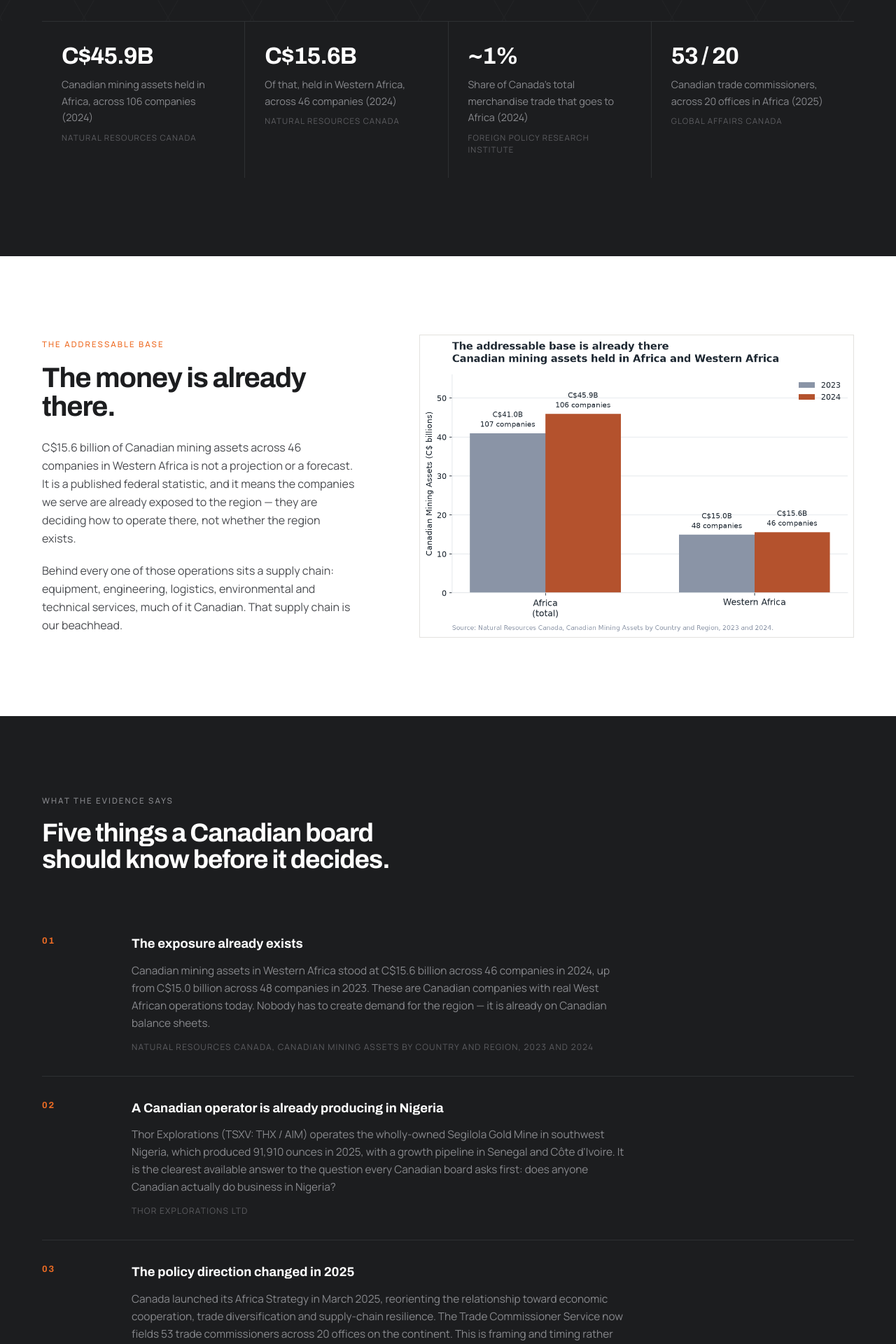
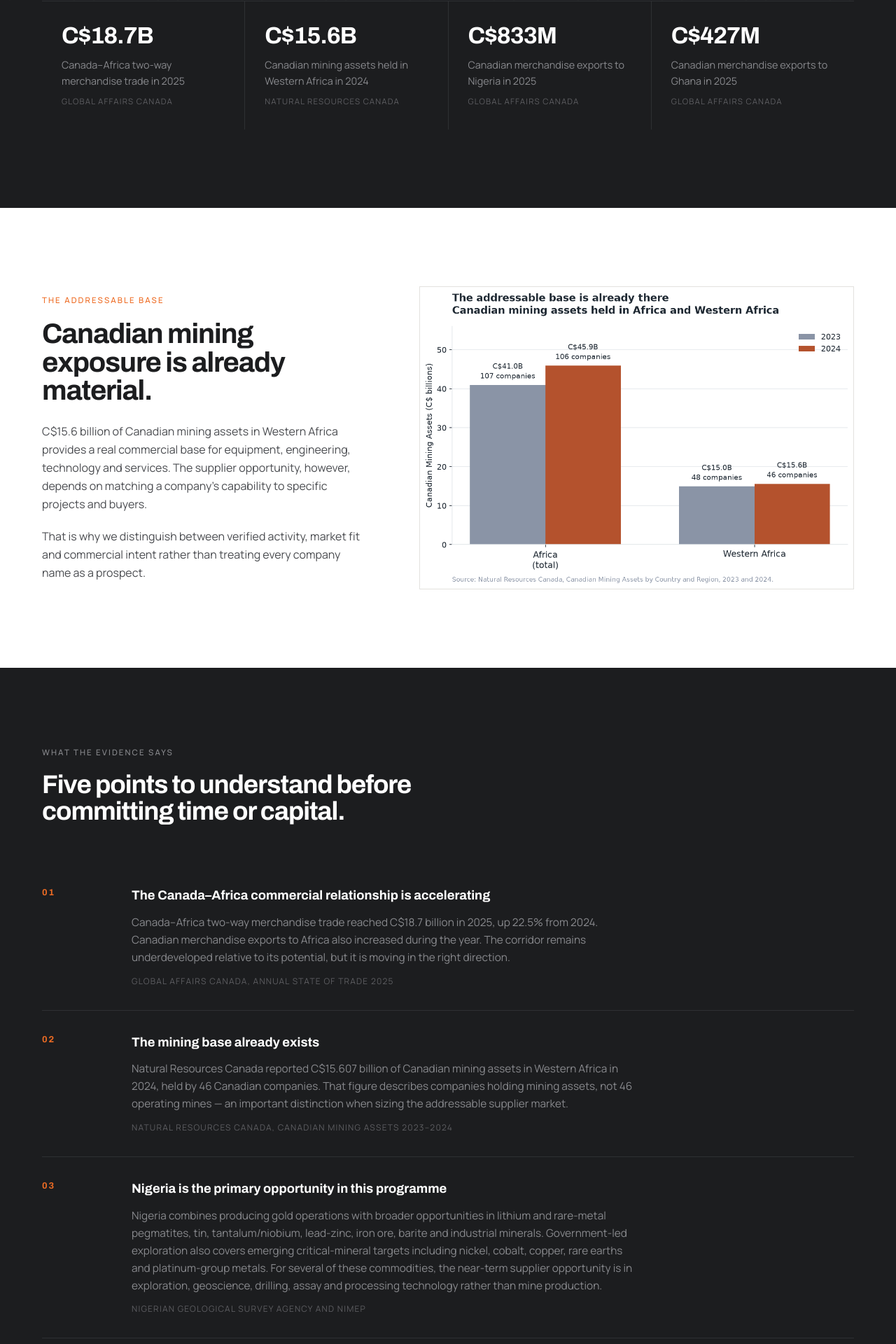
Before and after one commit to mayowadebiyi-ops/Maduy-Website, a React (Vite) app in the folder maduy-consult-TiXqJr/maduy-consult/packages/web/: page /west-africa in a window 1280 px wide. Shown: the part 547-2467 px from the top of the page at 70% size. Built offline with nearby package versions, Linux system fonts and the light colour scheme.

Commit message:
Update West Africa page with current trade, mining and mineral opportunity data

```diff
--- a/maduy-consult-TiXqJr/maduy-consult/packages/web/src/web/pages/west-africa.tsx
+++ b/maduy-consult-TiXqJr/maduy-consult/packages/web/src/web/pages/west-africa.tsx
@@ -2,23 +2,23 @@ import { PageShell } from "../components/page-shell";
 
 const FIGURES = [
 	{
-		figure: "C$45.9B",
-		label: "Canadian mining assets held in Africa, across 106 companies (2024)",
+		figure: "C$18.7B",
+		label: "Canada–Africa two-way merchandise trade in 2025",
+		source: "Global Affairs Canada",
+	},
+	{
+		figure: "C$15.6B",
+		label: "Canadian mining assets held in Western Africa in 2024",
 		source: "Natural Resources Canada",
 	},
 	{
-		figure: "C$15.6B",
-		label: "Of that, held in Western Africa, across 46 companies (2024)",
-		source: "Natural Resources Canada",
+		figure: "C$833M",
+		label: "Canadian merchandise exports to Nigeria in 2025",
+		source: "Global Affairs Canada",
 	},
 	{
-		figure: "~1%",
-		label: "Share of Canada's total merchandise trade that goes to Africa (2024)",
-		source: "Foreign Policy Research Institute",
-	},
-	{
-		figure: "53 / 20",
-		label: "Canadian trade commissioners, across 20 offices in Africa (2025)",
+		figure: "C$427M",
+		label: "Canadian merchandise exports to Ghana in 2025",
 		source: "Global Affairs Canada",
 	},
 ];
@@ -26,91 +26,91 @@ const FIGURES = [
 const SIGNALS = [
 	{
 		n: "01",
-		title: "The exposure already exists",
-		body: "Canadian mining assets in Western Africa stood at C$15.6 billion across 46 companies in 2024, up from C$15.0 billion across 48 companies in 2023. These are Canadian companies with real West African operations today. Nobody has to create demand for the region — it is already on Canadian balance sheets.",
-		source: "Natural Resources Canada, Canadian Mining Assets by Country and Region, 2023 and 2024",
+		title: "The Canada–Africa commercial relationship is accelerating",
+		body: "Canada–Africa two-way merchandise trade reached C$18.7 billion in 2025, up 22.5% from 2024. Canadian merchandise exports to Africa also increased during the year. The corridor remains underdeveloped relative to its potential, but it is moving in the right direction.",
+		source: "Global Affairs Canada, Annual State of Trade 2025",
 	},
 	{
 		n: "02",
-		title: "A Canadian operator is already producing in Nigeria",
-		body: "Thor Explorations (TSXV: THX / AIM) operates the wholly-owned Segilola Gold Mine in southwest Nigeria, which produced 91,910 ounces in 2025, with a growth pipeline in Senegal and Côte d'Ivoire. It is the clearest available answer to the question every Canadian board asks first: does anyone Canadian actually do business in Nigeria?",
-		source: "Thor Explorations Ltd",
+		title: "The mining base already exists",
+		body: "Natural Resources Canada reported C$15.607 billion of Canadian mining assets in Western Africa in 2024, held by 46 Canadian companies. That figure describes companies holding mining assets, not 46 operating mines — an important distinction when sizing the addressable supplier market.",
+		source: "Natural Resources Canada, Canadian Mining Assets 2023–2024",
 	},
 	{
 		n: "03",
-		title: "The policy direction changed in 2025",
-		body: "Canada launched its Africa Strategy in March 2025, reorienting the relationship toward economic cooperation, trade diversification and supply-chain resilience. The Trade Commissioner Service now fields 53 trade commissioners across 20 offices on the continent. This is framing and timing rather than proof of demand — but the institutional support on the Canadian side is materially better than it was.",
-		source: "Global Affairs Canada",
+		title: "Nigeria is the primary opportunity in this programme",
+		body: "Nigeria combines producing gold operations with broader opportunities in lithium and rare-metal pegmatites, tin, tantalum/niobium, lead-zinc, iron ore, barite and industrial minerals. Government-led exploration also covers emerging critical-mineral targets including nickel, cobalt, copper, rare earths and platinum-group metals. For several of these commodities, the near-term supplier opportunity is in exploration, geoscience, drilling, assay and processing technology rather than mine production.",
+		source: "Nigerian Geological Survey Agency and NIMEP",
 	},
 	{
 		n: "04",
-		title: "The gap is the opportunity",
-		body: "Africa accounts for just over 1% of Canada's total merchandise trade. Read honestly, that is not evidence of a booming corridor. It is the measure of how little Canadian commercial capacity is pointed at a market of well over a billion people — and the reason a firm with real operating history on both ends has something to sell.",
-		source: "Foreign Policy Research Institute, March 2026",
+		title: "Ghana is an established complementary mining platform",
+		body: "Ghana remains one of Africa's established gold producers and also has operating manganese and bauxite sectors, an emerging lithium development pipeline, and recognised iron-ore and industrial-mineral potential. For Canadian suppliers, the market is often less about basic entry and more about finding a defined technical or commercial fit.",
+		source: "Ghana Minerals Commission",
 	},
 	{
 		n: "05",
-		title: "The regional bloc is smaller than most decks say",
-		body: "ECOWAS now has 12 member states following the withdrawal of Burkina Faso, Mali and Niger on 29 January 2025. It remains a single market of over 400 million people, but any adviser still telling you it has fifteen members has not looked since 2024.",
-		source: "ECOWAS, January 2025",
+		title: "Policy support helps — but it does not replace execution",
+		body: "Canada's Africa Strategy, launched in March 2025, places greater emphasis on trade, investment, supply-chain resilience and economic cooperation. The opportunity still has to be converted into customers, partners, contracts, local support and repeat business.",
+		source: "Global Affairs Canada, Canada's Africa Strategy",
 	},
 ];
 
 const TAX = [
 	{
 		h: "Withholding tax on professional fees",
-		b: "Nigeria applies withholding tax on consultancy and professional fees at 5% for residents and 10% for non-residents. If a Nigerian counterparty pays a Canadian entity directly, the 10% bites. How the engagement is routed determines whether that happens.",
+		b: "For consultancy, technical, management and professional fees, published Nigerian guidance generally applies 5% withholding for resident recipients and 10% for non-resident recipients, subject to the transaction, taxpayer status and any applicable treaty relief.",
 	},
 	{
 		h: "VAT",
-		b: "The standard Nigerian VAT rate is 7.5%, and the Nigeria Tax Act 2025 reworked significant parts of the regime. Anyone quoting you the pre-2025 position is quoting an out-of-date rulebook.",
+		b: "Nigeria's standard VAT rate remains 7.5%. The tax reform enacted in 2025 changed several aspects of the wider regime, so transaction-specific treatment should be checked before implementation.",
 	},
 	{
-		h: "The Canada–Nigeria treaty",
-		b: "Canada and Nigeria have a double taxation agreement in force, so relief exists. It does not apply automatically — it has to be claimed correctly, with the right residence certification, at the right time.",
+		h: "DTA and FIPA are not the same thing",
+		b: "The Canada–Nigeria income tax treaty is in force. The Canada–Nigeria Foreign Investment Promotion and Protection Agreement was signed in 2014 but has not entered into force. Neither should be described as providing protection beyond its actual legal effect.",
 	},
 ];
 
 const SOURCES = [
 	{
+		label: "Global Affairs Canada — Annual State of Trade 2025",
+		url: "https://international.canada.ca/en/global-affairs/corporate/reports/chief-economist/annual/2025",
+	},
+	{
 		label: "Natural Resources Canada — Canadian Mining Assets by Country and Region, 2023 and 2024",
 		url: "https://natural-resources.canada.ca/maps-tools-publications/publications/canadian-mining-assets-cmas-country-region-2023-2024-p",
 	},
 	{
-		label: "Global Affairs Canada — Canada's Africa Strategy, March 2025",
+		label: "Global Affairs Canada — Canada's Africa Strategy",
 		url: "https://international.canada.ca/en/global-affairs/corporate/reports/africa-strategy-2025",
 	},
 	{
-		label: "Global Affairs Canada — Canada and Africa",
-		url: "https://www.international.gc.ca/world-monde/international_relations-relations_internationales/africa-afrique/index.aspx?lang=eng",
+		label: "Nigerian Geological Survey Agency — Mineral Exploration & Evaluation",
+		url: "https://ngsa.gov.ng/mineral-exploration-evaluation/",
 	},
 	{
-		label: "Thor Explorations Ltd — Segilola Gold Project",
-		url: "https://thorexpl.com/projects-operations/segilola-gold-project/",
+		label: "Nigerian Geological Survey Agency — National Integrated Mineral Exploration Programme",
+		url: "https://ngsa.gov.ng/nimep/",
 	},
 	{
-		label: "Foreign Policy Research Institute — Canada and Africa: Bridging the Gap Between Potential and Policy, March 2026",
-		url: "https://www.fpri.org/article/2026/03/canada-and-africa-bridging-the-gap-between-potential-and-policy/",
+		label: "Ghana Minerals Commission — Minerals in Ghana",
+		url: "https://www.mincom.gov.gh/minerals-in-ghana/",
+	},
+	{
+		label: "Ghana Minerals Commission — Operating Mines",
+		url: "https://www.mincom.gov.gh/operating-mines/",
 	},
 	{
 		label: "PwC Worldwide Tax Summaries — Nigeria, withholding taxes",
 		url: "https://taxsummaries.pwc.com/nigeria/corporate/withholding-taxes",
 	},
 	{
-		label: "PwC Worldwide Tax Summaries — Nigeria, other taxes (VAT)",
-		url: "https://taxsummaries.pwc.com/nigeria/corporate/other-taxes",
+		label: "Government of Canada — Tax treaties in force",
+		url: "https://www.canada.ca/en/department-finance/programs/tax-policy/tax-treaties/in-force.html",
 	},
 	{
-		label: "EY Global Tax News — Nigeria Tax Act 2025, highlights",
-		url: "https://globaltaxnews.ey.com/news/2025-5016-nigeria-tax-act-2025-has-been-signed-highlights",
-	},
-	{
-		label: "Government of Canada Treaty Information — Canada–Nigeria double taxation agreement",
-		url: "https://www.treaty-accord.gc.ca/text-texte.aspx?id=102399&Lang=eng",
-	},
-	{
-		label: "MSTA Canada (formerly CAMESE) — What We Do",
-		url: "https://mstacanada.ca/about-us/what-we-do/",
+		label: "UNCTAD Investment Policy Hub — Canada investment agreements",
+		url: "https://investmentpolicy.unctad.org/international-investment-agreements/countries/35/canada",
 	},
 ];
 
@@ -120,21 +120,18 @@ export default function WestAfricaPage() {
 			eyebrow="The market"
 			title={
 				<>
-					The case for West Africa,{" "}
-					<span className="text-brand-orange">with the sources attached.</span>
+					West African opportunity,{" "}
+					<span className="text-brand-orange">with the evidence attached.</span>
 				</>
 			}
-			standfirst="Everything on this page is drawn from public, citable sources — Natural Resources Canada, Global Affairs Canada, company filings and published tax guidance. We would rather show you where the numbers come from than ask you to take a consultancy's word for them."
+			standfirst="Our current commercial focus is Nigeria first, with Ghana as an established complementary mining market. The opportunity is multi-mineral and supplier-led — not a gold-only thesis."
 		>
-			{/* Figures */}
 			<section className="bg-ink pb-24 lg:pb-28">
 				<div className="mx-auto max-w-[1240px] px-6 lg:px-10">
 					<dl className="grid gap-px border-t border-ink-3 sm:grid-cols-2 sm:bg-ink-3 lg:grid-cols-4">
 						{FIGURES.map((s) => (
 							<div key={s.figure} className="bg-ink py-8 sm:px-7">
-								<dt className="display-tight text-[2.1rem] font-bold text-paper">
-									{s.figure}
-								</dt>
+								<dt className="display-tight text-[2.1rem] font-bold text-paper">{s.figure}</dt>
 								<dd className="mt-3 max-w-[30ch] text-[0.9rem] leading-relaxed text-brand-grey">
 									{s.label}
 								</dd>
@@ -147,32 +144,29 @@ export default function WestAfricaPage() {
 				</div>
 			</section>
 
-			{/* Chart */}
 			<section className="bg-paper py-24 lg:py-28">
 				<div className="mx-auto max-w-[1240px] px-6 lg:px-10">
 					<div className="grid items-center gap-14 lg:grid-cols-[minmax(0,0.85fr)_minmax(0,1.15fr)] lg:gap-20">
 						<div>
 							<p className="eyebrow text-brand-orange">The addressable base</p>
-							<h2 className="display-tight mt-5 max-w-[20ch] text-[2rem] font-bold text-ink lg:text-[2.5rem]">
-								The money is already there.
+							<h2 className="display-tight mt-5 max-w-[22ch] text-[2rem] font-bold text-ink lg:text-[2.5rem]">
+								Canadian mining exposure is already material.
 							</h2>
-							<p className="mt-6 max-w-[46ch] text-[1rem] leading-relaxed text-slate">
-								C$15.6 billion of Canadian mining assets across 46 companies in
-								Western Africa is not a projection or a forecast. It is a published
-								federal statistic, and it means the companies we serve are already
-								exposed to the region — they are deciding how to operate there, not
-								whether the region exists.
+							<p className="mt-6 max-w-[50ch] text-[1rem] leading-relaxed text-slate">
+								C$15.6 billion of Canadian mining assets in Western Africa provides a
+								real commercial base for equipment, engineering, technology and
+								services. The supplier opportunity, however, depends on matching a
+								company's capability to specific projects and buyers.
 							</p>
-							<p className="mt-5 max-w-[46ch] text-[1rem] leading-relaxed text-slate">
-								Behind every one of those operations sits a supply chain: equipment,
-								engineering, logistics, environmental and technical services, much
-								of it Canadian. That supply chain is our beachhead.
+							<p className="mt-5 max-w-[50ch] text-[1rem] leading-relaxed text-slate">
+								That is why we distinguish between verified activity, market fit and
+								commercial intent rather than treating every company name as a prospect.
 							</p>
 						</div>
 						<figure>
 							<img
 								src="/images/canadian-mining-assets-west-africa.png"
-								alt="Bar chart comparing Canadian mining assets held in Africa and Western Africa in 2023 and 2024. Africa total: C$41.0 billion across 107 companies in 2023, rising to C$45.9 billion across 106 companies in 2024. Western Africa: C$15.0 billion across 48 companies in 2023, rising to C$15.6 billion across 46 companies in 2024."
+								alt="Bar chart comparing Canadian mining assets held in Africa and Western Africa in 2023 and 2024."
 								className="w-full border border-[#e3e1de]"
 							/>
 						</figure>
@@ -180,33 +174,23 @@ export default function WestAfricaPage() {
 				</div>
 			</section>
 
-			{/* Signals */}
 			<section className="bg-ink py-24 lg:py-28">
 				<div className="mx-auto max-w-[1240px] px-6 lg:px-10">
 					<p className="eyebrow text-brand-grey">What the evidence says</p>
-					<h2 className="display-tight mt-5 max-w-[26ch] text-[1.8rem] font-bold text-paper lg:text-[2.3rem]">
-						Five things a Canadian board should know before it decides.
+					<h2 className="display-tight mt-5 max-w-[28ch] text-[1.8rem] font-bold text-paper lg:text-[2.3rem]">
+						Five points to understand before committing time or capital.
 					</h2>
 
 					<div className="mt-14 space-y-px bg-ink-3">
 						{SIGNALS.map((s) => (
-							<div
-								key={s.n}
-								className="grid gap-4 bg-ink py-8 lg:grid-cols-[6rem_minmax(0,1fr)] lg:gap-8"
-							>
+							<div key={s.n} className="grid gap-4 bg-ink py-8 lg:grid-cols-[6rem_minmax(0,1fr)] lg:gap-8">
 								<span className="font-display text-[0.8rem] font-bold tracking-[0.14em] text-brand-orange">
 									{s.n}
 								</span>
 								<div>
-									<h3 className="font-display text-[1.15rem] font-bold text-paper">
-										{s.title}
-									</h3>
-									<p className="mt-3 max-w-[76ch] text-[0.96rem] leading-relaxed text-brand-grey">
-										{s.body}
-									</p>
-									<p className="mt-3 text-[0.75rem] uppercase tracking-[0.1em] text-brand-grey/60">
-										{s.source}
-									</p>
+									<h3 className="font-display text-[1.15rem] font-bold text-paper">{s.title}</h3>
+									<p className="mt-3 max-w-[78ch] text-[0.96rem] leading-relaxed text-brand-grey">{s.body}</p>
+									<p className="mt-3 text-[0.75rem] uppercase tracking-[0.1em] text-brand-grey/60">{s.source}</p>
 								</div>
 							</div>
 						))}
@@ -214,48 +198,41 @@ export default function WestAfricaPage() {
 				</div>
 			</section>
 
-			{/* Tax detail */}
 			<section className="bg-bone py-24 lg:py-28">
 				<div className="mx-auto max-w-[1240px] px-6 lg:px-10">
-					<div className="max-w-[54ch]">
-						<p className="eyebrow text-brand-orange">The detail that costs money</p>
+					<div className="max-w-[58ch]">
+						<p className="eyebrow text-brand-orange">Nigeria — structural points</p>
 						<h2 className="display-tight mt-5 text-[2rem] font-bold text-ink lg:text-[2.4rem]">
-							Nigeria: three tax points worth getting right first.
+							Three issues worth checking early.
 						</h2>
 						<p className="mt-6 text-[1rem] leading-relaxed text-slate">
-							None of this is exotic. It is simply the kind of detail that is cheap to
-							handle before money moves and expensive to unpick afterwards.
+							These are general public-source observations, not transaction-specific
+							tax or legal advice.
 						</p>
 					</div>
 
 					<div className="mt-14 grid gap-px bg-[#e3e1de] lg:grid-cols-3">
 						{TAX.map((t) => (
 							<div key={t.h} className="bg-bone p-8">
-								<h3 className="font-display text-[1.05rem] font-bold leading-snug text-ink">
-									{t.h}
-								</h3>
-								<p className="mt-3 text-[0.94rem] leading-relaxed text-slate">
-									{t.b}
-								</p>
+								<h3 className="font-display text-[1.05rem] font-bold leading-snug text-ink">{t.h}</h3>
+								<p className="mt-3 text-[0.94rem] leading-relaxed text-slate">{t.b}</p>
 							</div>
 						))}
 					</div>
 
-					<p className="mt-10 max-w-[80ch] text-[0.85rem] leading-relaxed text-slate/70">
-						General information current as at September 2026, drawn from published
-						sources. It is not tax or legal advice and should not be relied on for any
-						transaction. Legal advice is provided solely by Ehinlaiye Law Professional
-						Corporation under separate retainer.
+					<p className="mt-10 max-w-[84ch] text-[0.85rem] leading-relaxed text-slate/70">
+						Market data updated October 2026. Legal services are provided solely
+						by Ehinlaiye Law Professional Corporation under a separate retainer.
+						Company-specific tax and legal advice should be obtained before implementation.
 					</p>
 				</div>
 			</section>
 
-			{/* Sources */}
 			<section className="bg-paper py-24 lg:py-28">
 				<div className="mx-auto max-w-[1240px] px-6 lg:px-10">
 					<p className="eyebrow text-brand-orange">Sources</p>
 					<h2 className="display-tight mt-5 max-w-[26ch] text-[1.8rem] font-bold text-ink lg:text-[2.2rem]">
-						Check any of it yourself.
+						Check the underlying sources yourself.
 					</h2>
 					<ul className="mt-12 grid gap-px bg-[#e3e1de] md:grid-cols-2">
 						{SOURCES.map((s) => (
```
